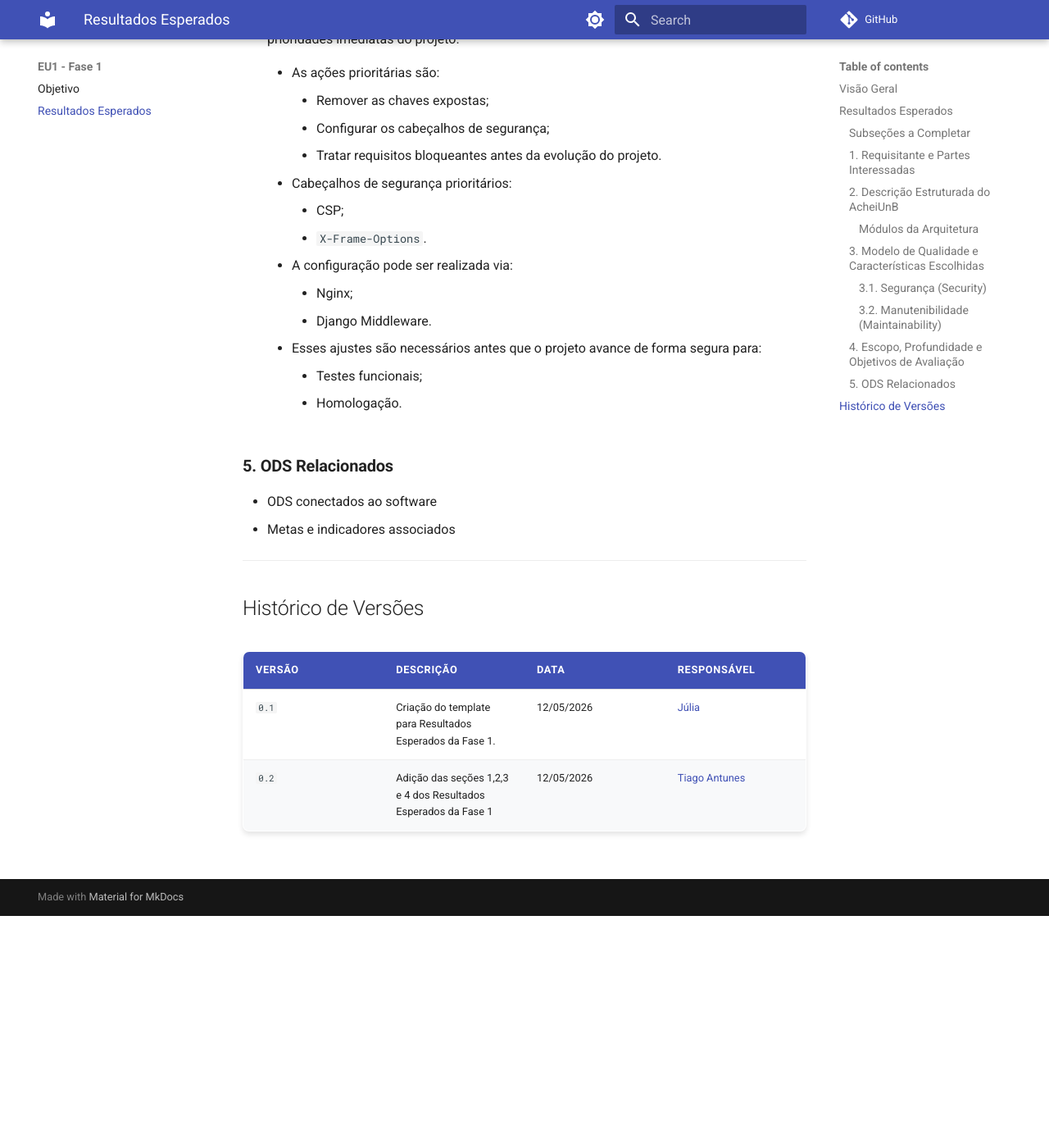
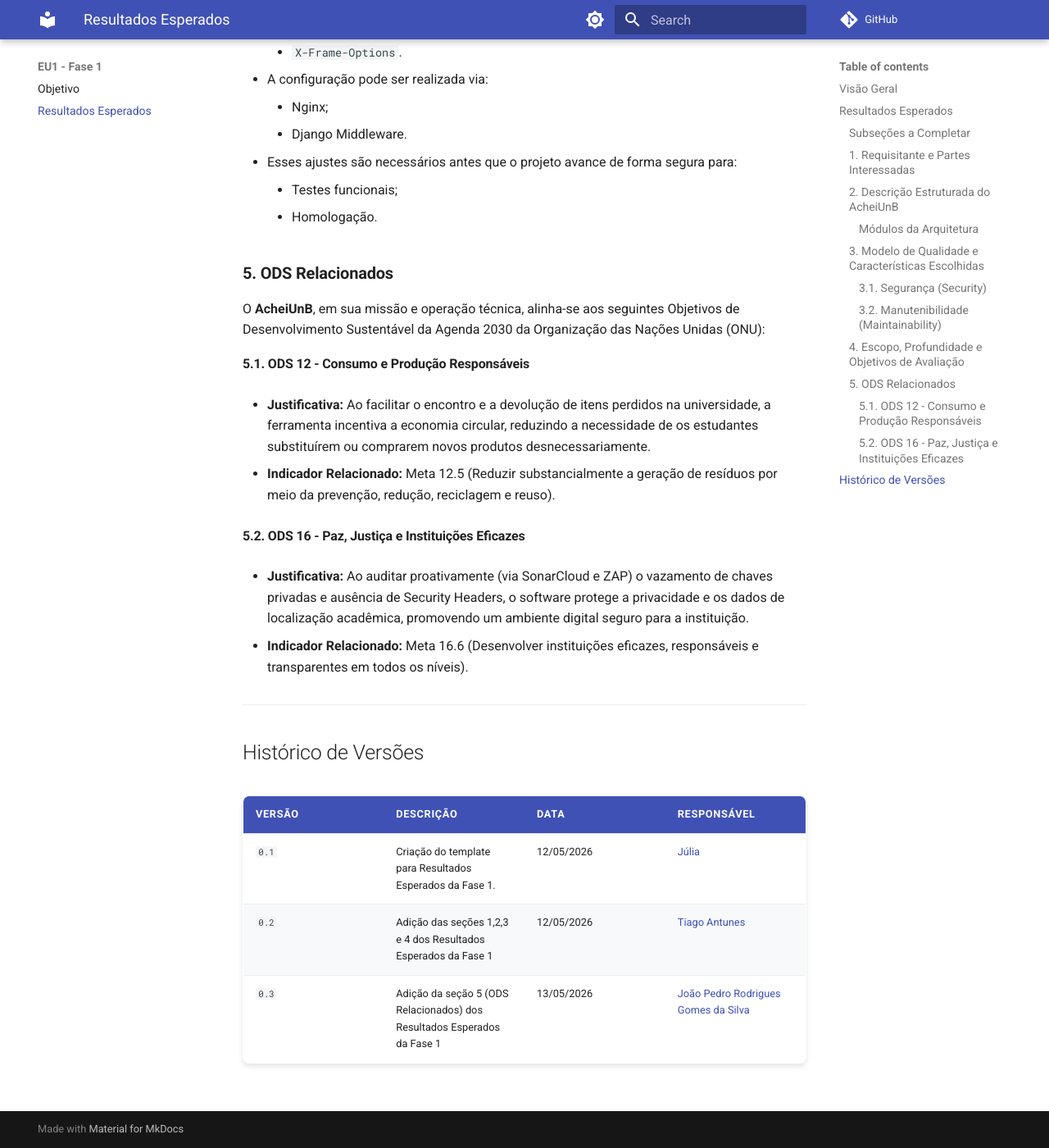
Before and after one commit to FCTE-Qualidade-de-Software-1/2026-1_T01_KAY_MCNULTY, an MkDocs documentation site: the page built from docs/fases/fase1/resultados.md, in a window 1280 px wide and 1400 px high, scrolled down 6062 px. Shown: the whole window at 82% size. Built offline with MkDocs 1.6.1 and Material for MkDocs 9.7.7, drawn with Linux system fonts in a browser that asks for light colours; comment, search, counter and statistics services are not loaded; before the commit the page ends 7179 px from its top, so only the background shows below that.

Commit message:
feat: add ODS Relacionados

```diff
--- a/docs/fases/fase1/resultados.md
+++ b/docs/fases/fase1/resultados.md
@@ -8,7 +8,7 @@ Esta seção descreve os resultados esperados ao final da Fase 1 (Definição do
 
 ## Resultados Esperados
 
-*(Seção em desenvolvimento - Responsáveis: Tiago, Samuel e +1)*
+_(Seção em desenvolvimento - Responsáveis: Tiago, Samuel e +1)_
 
 ### Subseções a Completar
 
@@ -16,17 +16,17 @@ Esta seção descreve os resultados esperados ao final da Fase 1 (Definição do
 
 O mapeamento estruturado das partes interessadas reflete as necessidades reais do contexto acadêmico do AcheiUnB e dita a priorização das características de qualidade da avaliação.
 
-| Parte Interessada | Papel e Necessidades |
-|---|---|
-| **Equipe de Qualidade (Requisitante)** | Através da disciplina de Qualidade de Software, audita o sistema exigindo métricas rigorosas baseadas na ISO/IEC 25010. |
-| **Universidade de Brasília (Cliente)** | Instituição que se beneficia do sistema para otimizar o fluxo de itens perdidos; exige respeito rigoroso à proteção de dados (LGPD). |
-| **Mantenedores e Comunidade (Fornecedores/Desenvolvedores)** | Desenvolvedores atuando em ambiente acadêmico/Open Source; precisam de código limpo e infraestrutura modular. |
-| **Segurança e Recepção da UnB (Operadores)** | Funcionários da universidade que registram e gerenciam os itens físicos através do painel do sistema. |
-| **Comunidade Acadêmica (Usuários Finais)** | Estudantes e servidores que interagem com o sistema e trocam mensagens via chat. |
+| Parte Interessada                                            | Papel e Necessidades                                                                                                                 |
+| ------------------------------------------------------------ | ------------------------------------------------------------------------------------------------------------------------------------ |
+| **Equipe de Qualidade (Requisitante)**                       | Através da disciplina de Qualidade de Software, audita o sistema exigindo métricas rigorosas baseadas na ISO/IEC 25010.              |
+| **Universidade de Brasília (Cliente)**                       | Instituição que se beneficia do sistema para otimizar o fluxo de itens perdidos; exige respeito rigoroso à proteção de dados (LGPD). |
+| **Mantenedores e Comunidade (Fornecedores/Desenvolvedores)** | Desenvolvedores atuando em ambiente acadêmico/Open Source; precisam de código limpo e infraestrutura modular.                        |
+| **Segurança e Recepção da UnB (Operadores)**                 | Funcionários da universidade que registram e gerenciam os itens físicos através do painel do sistema.                                |
+| **Comunidade Acadêmica (Usuários Finais)**                   | Estudantes e servidores que interagem com o sistema e trocam mensagens via chat.                                                     |
 
 Além disso, a avaliação contempla dois focos principais de segurança:
 
-- **Segurança Profunda (SAST):** mitigar vulnerabilidades críticas de credenciais expostas (*Hardcoded Secrets*).
+- **Segurança Profunda (SAST):** mitigar vulnerabilidades críticas de credenciais expostas (_Hardcoded Secrets_).
 - **Segurança de Borda (DAST):** configurar cabeçalhos de segurança essenciais no servidor, como CSP e Anti-clickjacking, além de corrigir o vazamento de recursos via CORS.
 
 ### **2. Descrição Estruturada do AcheiUnB**
@@ -36,42 +36,42 @@ O **AcheiUnB** é um sistema voltado à devolução de pertences no campus **FCT
 #### **Módulos da Arquitetura**
 
 - **Módulo de Apresentação (Frontend)**
-    - Desenvolvido em **Vue.js**.
-    - Utiliza **Vite** como ferramenta de build e desenvolvimento.
-    - Utiliza **Tailwind CSS** para estilização da interface.
-    - Responsável por:
-        - Exibir as telas da aplicação;
-        - Permitir a interação do usuário com o sistema;
-        - Renderizar informações vindas da API.
+  - Desenvolvido em **Vue.js**.
+  - Utiliza **Vite** como ferramenta de build e desenvolvimento.
+  - Utiliza **Tailwind CSS** para estilização da interface.
+  - Responsável por:
+    - Exibir as telas da aplicação;
+    - Permitir a interação do usuário com o sistema;
+    - Renderizar informações vindas da API.
 
 - **Módulo de Lógica e Integração (Backend)**
-    - Desenvolvido em **Python** com **Django REST Framework**.
-    - Atua como a API principal do sistema.
-    - Responsável por:
-        - Centralizar as regras de negócio;
-        - Gerenciar autenticação de usuários;
-        - Controlar permissões de acesso;
-        - Integrar o frontend com os dados persistidos.
+  - Desenvolvido em **Python** com **Django REST Framework**.
+  - Atua como a API principal do sistema.
+  - Responsável por:
+    - Centralizar as regras de negócio;
+    - Gerenciar autenticação de usuários;
+    - Controlar permissões de acesso;
+    - Integrar o frontend com os dados persistidos.
 
 - **Módulo Assíncrono e Mensageria**
-    - Suporta a funcionalidade de **chat em tempo real**.
-    - Utiliza **Django Channels** e **WebSockets**.
-    - Conta com apoio de:
-        - *Workers* do **Celery**;
-        - Filas em **Redis**.
-    - Responsável por:
-        - Comunicação em tempo real;
-        - Processamento assíncrono;
-        - Suporte a tarefas que não precisam ser executadas diretamente na requisição principal.
+  - Suporta a funcionalidade de **chat em tempo real**.
+  - Utiliza **Django Channels** e **WebSockets**.
+  - Conta com apoio de:
+    - _Workers_ do **Celery**;
+    - Filas em **Redis**.
+  - Responsável por:
+    - Comunicação em tempo real;
+    - Processamento assíncrono;
+    - Suporte a tarefas que não precisam ser executadas diretamente na requisição principal.
 
 - **Módulo de Persistência e Orquestração**
-    - Utiliza **PostgreSQL** como banco de dados.
-    - A infraestrutura é empacotada e isolada com **Docker**.
-    - A orquestração dos serviços é feita via **Docker Compose**, por meio do arquivo `docker-compose.yml`.
-    - Responsável por:
-        - Armazenar os dados da aplicação;
-        - Organizar os serviços necessários para execução do sistema;
-        - Facilitar a reprodução do ambiente de desenvolvimento.
+  - Utiliza **PostgreSQL** como banco de dados.
+  - A infraestrutura é empacotada e isolada com **Docker**.
+  - A orquestração dos serviços é feita via **Docker Compose**, por meio do arquivo `docker-compose.yml`.
+  - Responsável por:
+    - Armazenar os dados da aplicação;
+    - Organizar os serviços necessários para execução do sistema;
+    - Facilitar a reprodução do ambiente de desenvolvimento.
 
 ### **3. Modelo de Qualidade e Características Escolhidas**
 
@@ -79,130 +79,142 @@ O modelo adotado baseia-se na norma **ISO/IEC 25010 (SQuaRE)**.
 
 Conforme exigido pelas premissas iniciais do projeto, a avaliação concentra-se exclusivamente em características **intrínsecas** e **internas** do código.
 
-#### **3.1. Segurança (*Security*)**
+#### **3.1. Segurança (_Security_)**
 
 - **Prioridade:** Alta.
 
-- **Justificativa:** O sistema processa dados acadêmicos sensíveis e *chats* privados.
-    - Falhas de segurança podem permitir:
-        - Sequestro de contas;
-        - Extração de chaves de infraestrutura.
+- **Justificativa:** O sistema processa dados acadêmicos sensíveis e _chats_ privados.
+  - Falhas de segurança podem permitir:
+    - Sequestro de contas;
+    - Extração de chaves de infraestrutura.
 
 - **Critério e Aplicação:** Avaliada de forma dupla:
-    - **Visão SAST (SonarCloud - Análise Estática):**
-        - A análise profunda do código revelou um cenário crítico de exposição de credenciais (**Blockers**).
-        - Foram detectadas senhas comprometidas escritas diretamente nos arquivos de teste do backend:
-            - `test_views.py`;
-            - `test_serializers.py`;
-            - `test_models.py`.
-        - Também foi identificado vazamento da **Django Secret Key** no arquivo `settings_production.py`.
-        - Além disso, houve exposição indevida de uma chave privada de certificado:
-            - `localhost.key`.
+  - **Visão SAST (SonarCloud - Análise Estática):**
+    - A análise profunda do código revelou um cenário crítico de exposição de credenciais (**Blockers**).
+    - Foram detectadas senhas comprometidas escritas diretamente nos arquivos de teste do backend:
+      - `test_views.py`;
+      - `test_serializers.py`;
+      - `test_models.py`.
+    - Também foi identificado vazamento da **Django Secret Key** no arquivo `settings_production.py`.
+    - Além disso, houve exposição indevida de uma chave privada de certificado:
+      - `localhost.key`.
 
-    - **Visão DAST (OWASP ZAP - Análise Dinâmica na porta 5173):**
-        - Foram mapeados:
-            - `0` alertas de **Risco Alto**;
-            - `3` alertas de **Risco Médio**;
-            - `5` alertas de **Risco Baixo**.
+  - **Visão DAST (OWASP ZAP - Análise Dinâmica na porta 5173):**
+    - Foram mapeados:
+      - `0` alertas de **Risco Alto**;
+      - `3` alertas de **Risco Médio**;
+      - `5` alertas de **Risco Baixo**.
 
-        - **Risco Médio:**
-            - Configuração sistêmica insegura de **CORS**, permitindo origens forjadas;
-            - Ausência de Política de Segurança de Conteúdo:
-                - `CSP Header Not Set`;
-            - Ausência de proteção contra clickjacking:
-                - `Anti-clickjacking Header`;
-                - `X-Frame-Options`.
+    - **Risco Médio:**
+      - Configuração sistêmica insegura de **CORS**, permitindo origens forjadas;
+      - Ausência de Política de Segurança de Conteúdo:
+        - `CSP Header Not Set`;
+      - Ausência de proteção contra clickjacking:
+        - `Anti-clickjacking Header`;
+        - `X-Frame-Options`.
 
-        - **Risco Baixo (*Hardening*):**
-            - Falta de cabeçalhos contra ataques paralelos:
-                - `Cross-Origin-Resource-Policy`;
-                - `Cross-Origin-Embedder-Policy`;
-                - `X-Content-Type-Options`.
+    - **Risco Baixo (_Hardening_):**
+      - Falta de cabeçalhos contra ataques paralelos:
+        - `Cross-Origin-Resource-Policy`;
+        - `Cross-Origin-Embedder-Policy`;
+        - `X-Content-Type-Options`.
 
-#### **3.2. Manutenibilidade (*Maintainability*)**
+#### **3.2. Manutenibilidade (_Maintainability_)**
 
 - **Prioridade:** Alta.
 
-- **Justificativa:** A alta complexidade da *stack* tecnológica e a rotatividade de desenvolvedores exigem que o sistema seja altamente compreensível para garantir sua evolução nos próximos semestres.
+- **Justificativa:** A alta complexidade da _stack_ tecnológica e a rotatividade de desenvolvedores exigem que o sistema seja altamente compreensível para garantir sua evolução nos próximos semestres.
 
 - **Critério e Aplicação:** Foco nas subcaracterísticas de:
-    - **Analisabilidade**;
-    - **Modificabilidade**;
-    - **Testabilidade**.
+  - **Analisabilidade**;
+  - **Modificabilidade**;
+  - **Testabilidade**.
 
-    - **Visão SAST (SonarCloud):**
-        - A varredura identificou **184 apontamentos abertos**.
-        - A dívida técnica total acumulada foi de **2.270 minutos**, aproximadamente **37,8 horas**.
-        - A **Analisabilidade** é prejudicada por uma forte sobrecarga cognitiva.
-        - Componentes Vue críticos atingiram pontuações de complexidade ciclomática de `27`, quando o limite aceitável é `15`:
-            - `Form-Found.vue`;
-            - `Form-Lost.vue`.
+  - **Visão SAST (SonarCloud):**
+    - A varredura identificou **184 apontamentos abertos**.
+    - A dívida técnica total acumulada foi de **2.270 minutos**, aproximadamente **37,8 horas**.
+    - A **Analisabilidade** é prejudicada por uma forte sobrecarga cognitiva.
+    - Componentes Vue críticos atingiram pontuações de complexidade ciclomática de `27`, quando o limite aceitável é `15`:
+      - `Form-Found.vue`;
+      - `Form-Lost.vue`.
 
-        - Também foram identificados problemas como:
-            - Incidência de código duplicado no backend;
-            - Literais de e-mail repetidos;
-            - Mensagens de erro repetidas;
-            - Falta de higiene de código;
-            - Arquivos CSS vazios;
-            - *Imports* declarados, mas não utilizados;
-            - Variáveis declaradas, mas não utilizadas.
-
+    - Também foram identificados problemas como:
+      - Incidência de código duplicado no backend;
+      - Literais de e-mail repetidos;
+      - Mensagens de erro repetidas;
+      - Falta de higiene de código;
+      - Arquivos CSS vazios;
+      - _Imports_ declarados, mas não utilizados;
+      - Variáveis declaradas, mas não utilizadas.
 
 ### **4. Escopo, Profundidade e Objetivos de Avaliação**
 
 - **Objeto de Avaliação:** A instância do frontend em execução (`http://localhost:5173`) e a base de código integral do repositório.
-    - Foram considerados:
-        - Arquivos Vue;
-        - Rotas Python/Django;
-        - Arquivos de testes.
+  - Foram considerados:
+    - Arquivos Vue;
+    - Rotas Python/Django;
+    - Arquivos de testes.
 
 - **Escopo:** Avaliação estática e dinâmica de qualidade e segurança.
-    - A avaliação segue uma abordagem de **Shift-Left Security**.
-    - O objetivo é garantir:
-        - Auditoria estrutural do código;
-        - Auditoria da camada de rede;
-        - Identificação antecipada de falhas de segurança e qualidade.
+  - A avaliação segue uma abordagem de **Shift-Left Security**.
+  - O objetivo é garantir:
+    - Auditoria estrutural do código;
+    - Auditoria da camada de rede;
+    - Identificação antecipada de falhas de segurança e qualidade.
 
 - **Profundidade:** Análise em duas camadas:
-    - **Camada de superfície e integração (DAST):**
-        - Validou a blindagem dos *endpoints* contra injeções de terceiros.
-        - Identificou problemas relacionados à ausência ou má configuração de:
-            - CSP;
-            - CORS.
+  - **Camada de superfície e integração (DAST):**
+    - Validou a blindagem dos _endpoints_ contra injeções de terceiros.
+    - Identificou problemas relacionados à ausência ou má configuração de:
+      - CSP;
+      - CORS.
 
-    - **Camada profunda (SAST):**
-        - Realizou uma varredura rigorosa de código.
-        - Detectou falhas sistêmicas, como:
-            - Credenciais *hardcoded*;
-            - Código espaguete no *frontend*.
+  - **Camada profunda (SAST):**
+    - Realizou uma varredura rigorosa de código.
+    - Detectou falhas sistêmicas, como:
+      - Credenciais _hardcoded_;
+      - Código espaguete no _frontend_.
 
 - **Relação com Avaliações Futuras e Plano de Ação:** O sucesso desta etapa dita as prioridades imediatas do projeto.
-    - As ações prioritárias são:
-        - Remover as chaves expostas;
-        - Configurar os cabeçalhos de segurança;
-        - Tratar requisitos bloqueantes antes da evolução do projeto.
+  - As ações prioritárias são:
+    - Remover as chaves expostas;
+    - Configurar os cabeçalhos de segurança;
+    - Tratar requisitos bloqueantes antes da evolução do projeto.
 
-    - Cabeçalhos de segurança prioritários:
-        - CSP;
-        - `X-Frame-Options`.
+  - Cabeçalhos de segurança prioritários:
+    - CSP;
+    - `X-Frame-Options`.
 
-    - A configuração pode ser realizada via:
-        - Nginx;
-        - Django Middleware.
+  - A configuração pode ser realizada via:
+    - Nginx;
+    - Django Middleware.
 
-    - Esses ajustes são necessários antes que o projeto avance de forma segura para:
-        - Testes funcionais;
-        - Homologação.
+  - Esses ajustes são necessários antes que o projeto avance de forma segura para:
+    - Testes funcionais;
+    - Homologação.
 
 ### **5. ODS Relacionados**
-   - ODS conectados ao software
-   - Metas e indicadores associados
+
+O **AcheiUnB**, em sua missão e operação técnica, alinha-se aos seguintes Objetivos de Desenvolvimento Sustentável da Agenda 2030 da Organização das Nações Unidas (ONU):
+
+#### **5.1. ODS 12 - Consumo e Produção Responsáveis**
+
+- **Justificativa:** Ao facilitar o encontro e a devolução de itens perdidos na universidade, a ferramenta incentiva a economia circular, reduzindo a necessidade de os estudantes substituírem ou comprarem novos produtos desnecessariamente.
+
+- **Indicador Relacionado:** Meta 12.5 (Reduzir substancialmente a geração de resíduos por meio da prevenção, redução, reciclagem e reuso).
+
+#### **5.2. ODS 16 - Paz, Justiça e Instituições Eficazes**
+
+- **Justificativa:** Ao auditar proativamente (via SonarCloud e ZAP) o vazamento de chaves privadas e ausência de Security Headers, o software protege a privacidade e os dados de localização acadêmica, promovendo um ambiente digital seguro para a instituição.
+
+- **Indicador Relacionado:** Meta 16.6 (Desenvolver instituições eficazes, responsáveis e transparentes em todos os níveis).
 
 ---
 
 ## Histórico de Versões
 
-| Versão | Descrição | Data | Responsável |
-| ------ | --------- | ---- | ----------- |
-| `0.1` | Criação do template para Resultados Esperados da Fase 1. | 12/05/2026 | [Júlia](https://github.com/juliamassuda) |
-| `0.2` | Adição das seções 1,2,3 e 4 dos Resultados Esperados da Fase 1 | 12/05/2026 | [Tiago Antunes](https://github.com/tiagobalieiro) |
+| Versão | Descrição                                                               | Data       | Responsável                                                            |
+| ------ | ----------------------------------------------------------------------- | ---------- | ---------------------------------------------------------------------- |
+| `0.1`  | Criação do template para Resultados Esperados da Fase 1.                | 12/05/2026 | [Júlia](https://github.com/juliamassuda)                               |
+| `0.2`  | Adição das seções 1,2,3 e 4 dos Resultados Esperados da Fase 1          | 12/05/2026 | [Tiago Antunes](https://github.com/tiagobalieiro)                      |
+| `0.3`  | Adição da seção 5 (ODS Relacionados) dos Resultados Esperados da Fase 1 | 13/05/2026 | [João Pedro Rodrigues Gomes da Silva](https://github.com/JpRodrigues2) |
```
Also changed, not shown: docs/equipe.md (+2 -2 lines), docs/index.md (+2 -1 lines).
